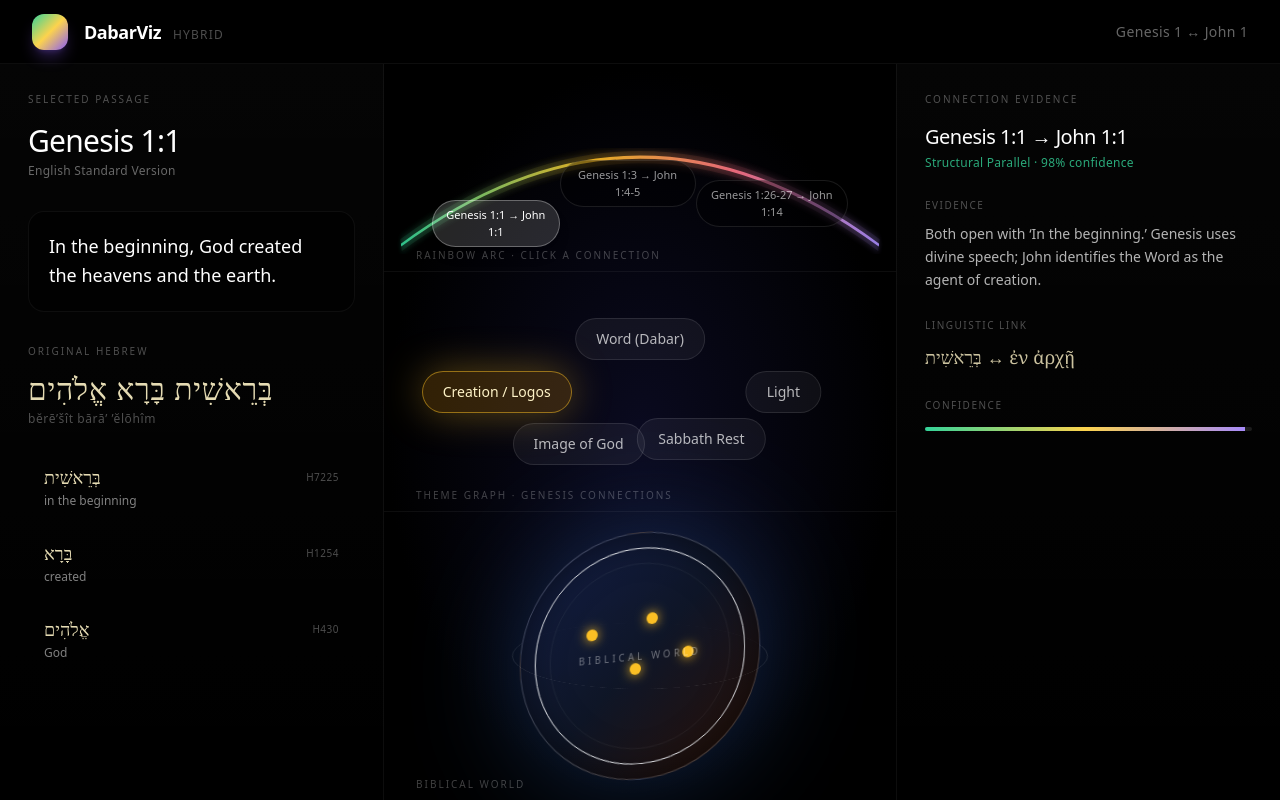
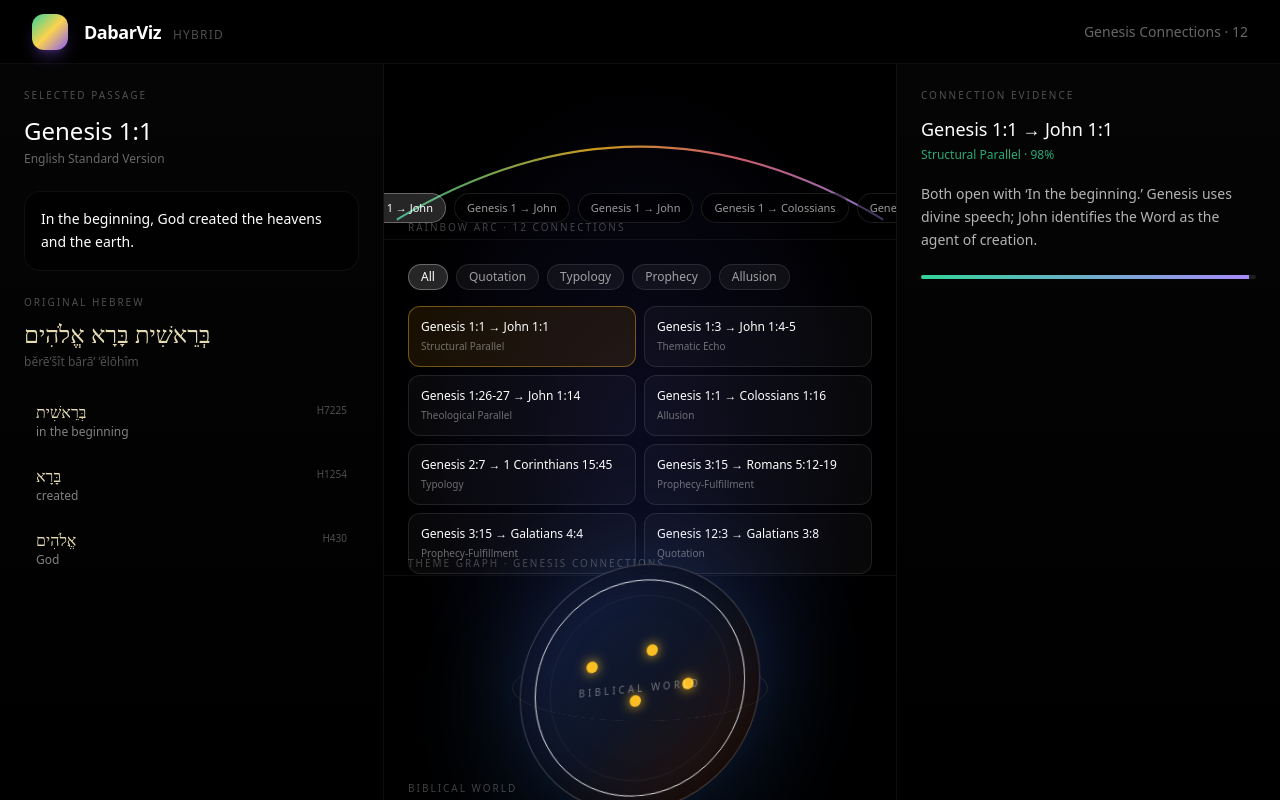
Before and after one commit to Coach-Mike/dabarviz, a Next.js app: page / in a window 1280 px wide. Built offline with nearby package versions, Linux system fonts and the light colour scheme.

Commit message:
Add full Genesis connection set and denser interactive arc + graph

```diff
--- a/app/page.tsx
+++ b/app/page.tsx
@@ -2,52 +2,30 @@
 
 import { useState } from "react";
 import dynamic from "next/dynamic";
+import connections from "@/data/genesis-connections.json";
 
 const BiblicalGlobe = dynamic(() => import("@/components/BiblicalGlobe"), { ssr: false });
 
-const arcConnections = [
-  {
-    id: "gen1-john1",
-    from: "Genesis 1:1",
-    to: "John 1:1",
-    type: "Structural Parallel",
-    strength: 0.98,
-    evidence: "Both open with ‘In the beginning.’ Genesis uses divine speech; John identifies the Word as the agent of creation.",
-    linguistic: "בְּרֵאשִׁית ↔ ἐν ἀρχῇ",
-  },
-  {
-    id: "gen1-light",
-    from: "Genesis 1:3",
-    to: "John 1:4-5",
-    type: "Thematic Echo",
-    strength: 0.92,
-    evidence: "‘Let there be light’ finds its fulfillment in the Light that shines in the darkness and is not overcome.",
-    linguistic: "אוֹר ↔ φῶς",
-  },
-  {
-    id: "gen1-image",
-    from: "Genesis 1:26-27",
-    to: "John 1:14",
-    type: "Theological Parallel",
-    strength: 0.88,
-    evidence: "Humanity made in God’s image; the Word becomes flesh and tabernacles among us.",
-    linguistic: "צֶלֶם ↔ σάρξ",
-  },
-];
+type Connection = typeof connections[number];
 
 const themes = [
-  { id: "creation", label: "Creation / Logos" },
-  { id: "word", label: "Word (Dabar)" },
-  { id: "light", label: "Light" },
-  { id: "image", label: "Image of God" },
-  { id: "rest", label: "Sabbath Rest" },
+  "Creation / Logos",
+  "Word (Dabar)",
+  "Light",
+  "Image of God",
+  "Seed / Promise",
+  "Faith / Righteousness",
+  "Sacrifice",
+  "Blessing of Nations",
 ];
 
 export default function Home() {
-  const [selectedArc, setSelectedArc] = useState(arcConnections[0]);
-  const [selectedTheme, setSelectedTheme] = useState<string | null>("creation");
+  const [selected, setSelected] = useState<Connection>(connections[0]);
   const [activeWord, setActiveWord] = useState<string | null>(null);
   const [place, setPlace] = useState<string | null>(null);
+  const [filter, setFilter] = useState<string>("All");
+
+  const filtered = filter === "All" ? connections : connections.filter(c => c.type.includes(filter) || c.from.includes(filter));
 
   return (
     <div className="min-h-screen flex flex-col bg-black text-white">
@@ -59,25 +37,24 @@ export default function Home() {
             <span className="text-xs text-white/30 ml-3 tracking-widest uppercase">Hybrid</span>
           </div>
         </div>
-        <div className="text-sm text-white/40 tracking-wide">Genesis 1 ↔ John 1</div>
+        <div className="text-sm text-white/40">Genesis Connections · {connections.length}</div>
       </header>
 
       <div className="flex-1 flex overflow-hidden">
-        {/* Left */}
-        <aside className="w-96 border-r border-white/5 p-7 overflow-y-auto bg-gradient-to-b from-white/[0.02] to-transparent">
-          <div className="text-[10px] uppercase tracking-[0.2em] text-white/30 mb-4">Selected Passage</div>
-          <h2 className="text-3xl font-light mb-1 tracking-tight">Genesis 1:1</h2>
-          <p className="text-xs text-white/40 mb-8 tracking-wide">English Standard Version</p>
+        <aside className="w-96 border-r border-white/5 p-6 overflow-y-auto bg-gradient-to-b from-white/[0.02] to-transparent">
+          <div className="text-[10px] uppercase tracking-[0.2em] text-white/30 mb-3">Selected Passage</div>
+          <h2 className="text-2xl font-light mb-1">Genesis 1:1</h2>
+          <p className="text-xs text-white/40 mb-6">English Standard Version</p>
 
-          <div className="bg-black/60 rounded-2xl p-5 mb-8 border border-white/5">
-            <div className="text-lg leading-relaxed font-light">In the beginning, God created the heavens and the earth.</div>
+          <div className="bg-black/60 rounded-2xl p-4 mb-6 border border-white/5 text-sm leading-relaxed font-light">
+            In the beginning, God created the heavens and the earth.
           </div>
 
-          <div className="text-[10px] uppercase tracking-[0.2em] text-white/30 mb-3">Original Hebrew</div>
-          <div className="text-3xl font-serif mb-1 text-amber-100/90 tracking-wide">בְּרֵאשִׁית בָּרָא אֱלֹהִים</div>
-          <div className="text-xs text-white/30 mb-6 tracking-wider">bĕrē’šît bārā’ ’ĕlōhîm</div>
+          <div className="text-[10px] uppercase tracking-[0.2em] text-white/30 mb-2">Original Hebrew</div>
+          <div className="text-2xl font-serif mb-1 text-amber-100/90">בְּרֵאשִׁית בָּרָא אֱלֹהִים</div>
+          <div className="text-xs text-white/30 mb-5">bĕrē’šît bārā’ ’ĕlōhîm</div>
 
-          <div className="space-y-1.5">
+          <div className="space-y-1">
             {[
               { he: "בְּרֵאשִׁית", en: "in the beginning", strong: "H7225" },
               { he: "בָּרָא", en: "created", strong: "H1254" },
@@ -86,26 +63,23 @@ export default function Home() {
               <button
                 key={w.he}
                 onClick={() => setActiveWord(w.he)}
-                className={`w-full text-left px-4 py-3 rounded-xl text-sm transition-all duration-300 ${
+                className={`w-full text-left px-3 py-2.5 rounded-lg text-sm transition ${
                   activeWord === w.he ? "bg-white/10 border border-white/20" : "hover:bg-white/[0.04]"
                 }`}
               >
-                <div className="flex items-center justify-between">
-                  <span className="font-serif text-lg text-amber-100/90">{w.he}</span>
-                  <span className="text-[10px] text-white/30 tracking-wider">{w.strong}</span>
+                <div className="flex justify-between">
+                  <span className="font-serif text-base text-amber-100/90">{w.he}</span>
+                  <span className="text-[10px] text-white/30">{w.strong}</span>
                 </div>
-                <div className="text-white/50 text-xs mt-0.5">{w.en}</div>
+                <div className="text-white/50 text-xs">{w.en}</div>
               </button>
             ))}
           </div>
         </aside>
 
-        {/* Center */}
         <main className="flex-1 flex flex-col relative bg-[radial-gradient(ellipse_at_center,_#0a0a1f_0%,_#000_70%)]">
-          {/* ARC */}
-          <section className="h-52 border-b border-white/5 relative overflow-hidden">
-            <div className="absolute inset-0 flex items-end">
-              <svg viewBox="0 0 1200 200" className="w-full h-full" preserveAspectRatio="none">
+          <section className="h-44 border-b border-white/5 relative">
+            <svg viewBox="0 0 1200 180" className="w-full h-full absolute inset-0" preserveAspectRatio="none">
               <defs>
                 <linearGradient id="arcGrad" x1="0%" y1="0%" x2="100%" y2="0%">
                   <stop offset="0%" stopColor="#34d399" />
@@ -113,124 +87,93 @@ export default function Home() {
                   <stop offset="70%" stopColor="#fb7185" />
                   <stop offset="100%" stopColor="#a78bfa" />
                 </linearGradient>
-                  <filter id="glow">
-                    <feGaussianBlur stdDeviation="5" result="coloredBlur" />
-                    <feMerge>
-                      <feMergeNode in="coloredBlur" />
-                      <feMergeNode in="SourceGraphic" />
-                    </feMerge>
-                  </filter>
               </defs>
-                <path d="M 40 175 Q 600 5 1160 175" fill="none" stroke="url(#arcGrad)" strokeWidth="3" opacity="0.9" filter="url(#glow)" />
-                <path d="M 40 175 Q 600 5 1160 175" fill="none" stroke="url(#arcGrad)" strokeWidth="12" opacity="0.1" />
+              <path d="M 30 160 Q 600 10 1170 160" fill="none" stroke="url(#arcGrad)" strokeWidth="2.5" opacity="0.8" />
             </svg>
-
-              {/* Clickable arc segments */}
-              <div className="absolute inset-0 flex items-end justify-between px-12 pb-6 pointer-events-none">
-                {arcConnections.map((c, i) => (
+            <div className="absolute inset-0 flex items-end justify-center pb-4 px-6 overflow-x-auto">
+              <div className="flex gap-2">
+                {connections.slice(0, 8).map((c) => (
                   <button
                     key={c.id}
-                    onClick={() => setSelectedArc(c)}
-                    className={`pointer-events-auto px-3 py-1.5 rounded-full text-[11px] font-medium transition-all ${
-                      selectedArc.id === c.id
-                        ? "bg-white/15 border border-white/30 text-white shadow-lg"
-                        : "bg-black/40 border border-white/10 text-white/60 hover:bg-white/10"
+                    onClick={() => setSelected(c)}
+                    className={`shrink-0 px-3 py-1.5 rounded-full text-[11px] font-medium transition-all ${
+                      selected.id === c.id
+                        ? "bg-white/15 border border-white/30 text-white"
+                        : "bg-black/50 border border-white/10 text-white/60 hover:bg-white/10"
                     }`}
-                    style={{ transform: `translateY(${i === 1 ? -40 : i === 2 ? -20 : 0}px)` }}
                   >
-                    {c.from} → {c.to}
+                    {c.from.split(":")[0]} → {c.to.split(" ")[0]}
                   </button>
                 ))}
               </div>
             </div>
-            <div className="absolute bottom-2 left-8 text-[10px] uppercase tracking-[0.2em] text-white/25">Rainbow Arc · Click a connection</div>
+            <div className="absolute bottom-1 left-6 text-[10px] uppercase tracking-[0.2em] text-white/25">Rainbow Arc · {connections.length} connections</div>
           </section>
 
-          {/* GRAPH */}
-          <section className="flex-1 relative border-b border-white/5">
-            <div className="absolute inset-0 flex items-center justify-center">
-              <div className="relative w-full max-w-xl h-full">
-                {themes.map((t, i) => {
-                  const positions = [
-                    { left: "22%", top: "50%" },
-                    { left: "50%", top: "28%" },
-                    { left: "78%", top: "50%" },
-                    { left: "38%", top: "72%" },
-                    { left: "62%", top: "70%" },
-                  ];
-                  const pos = positions[i];
-                  return (
+          <section className="flex-1 border-b border-white/5 relative overflow-hidden">
+            <div className="absolute inset-0 p-6 overflow-y-auto">
+              <div className="flex flex-wrap gap-2 mb-4">
+                {["All", "Quotation", "Typology", "Prophecy", "Allusion"].map((f) => (
                   <button
-                      key={t.id}
-                      onClick={() => setSelectedTheme(t.id)}
-                      style={pos}
-                      className={`absolute -translate-x-1/2 -translate-y-1/2 px-5 py-2.5 rounded-full text-sm font-medium transition-all duration-500 ${
-                        selectedTheme === t.id
-                          ? "bg-amber-500/20 border border-amber-400/50 text-amber-100 shadow-[0_0_40px_rgba(251,191,36,0.35)]"
-                          : "bg-white/[0.05] border border-white/10 text-white/70 hover:border-white/30"
+                    key={f}
+                    onClick={() => setFilter(f)}
+                    className={`px-3 py-1 rounded-full text-xs ${
+                      filter === f ? "bg-white/15 border border-white/30" : "bg-white/5 border border-white/10 text-white/60"
                     }`}
                   >
-                      {t.label}
+                    {f}
                   </button>
-                  );
-                })}
+                ))}
+              </div>
+              <div className="grid grid-cols-2 gap-2">
+                {filtered.map((c) => (
+                  <button
+                    key={c.id}
+                    onClick={() => setSelected(c)}
+                    className={`text-left p-3 rounded-xl border transition-all ${
+                      selected.id === c.id
+                        ? "bg-amber-500/10 border-amber-400/40"
+                        : "bg-white/[0.03] border-white/10 hover:border-white/20"
+                    }`}
+                  >
+                    <div className="text-xs font-medium">{c.from} → {c.to}</div>
+                    <div className="text-[10px] text-white/40 mt-1">{c.type}</div>
+                  </button>
+                ))}
               </div>
             </div>
-            <div className="absolute bottom-2 left-8 text-[10px] uppercase tracking-[0.2em] text-white/25">Theme Graph · Genesis Connections</div>
+            <div className="absolute bottom-1 left-6 text-[10px] uppercase tracking-[0.2em] text-white/25">Theme Graph · Genesis Connections</div>
           </section>
 
-          {/* GLOBE */}
-          <section className="h-72 relative">
+          <section className="h-56 relative">
             <BiblicalGlobe onSelect={setPlace} />
-            <div className="absolute bottom-2 left-8 text-[10px] uppercase tracking-[0.2em] text-white/25">
+            <div className="absolute bottom-1 left-6 text-[10px] uppercase tracking-[0.2em] text-white/25">
               Biblical World {place && `· ${place}`}
             </div>
           </section>
         </main>
 
-        {/* Right */}
-        <aside className="w-96 border-l border-white/5 p-7 overflow-y-auto bg-gradient-to-b from-white/[0.02] to-transparent">
+        <aside className="w-96 border-l border-white/5 p-6 overflow-y-auto bg-gradient-to-b from-white/[0.02] to-transparent">
           {activeWord ? (
             <>
-              <div className="text-[10px] uppercase tracking-[0.2em] text-white/30 mb-4">Word Study</div>
-              <h3 className="text-3xl font-serif mb-2 text-amber-100/90">{activeWord}</h3>
-              <p className="text-sm text-white/40 mb-6">Root family & semantic range</p>
-              <p className="text-sm text-white/60 leading-relaxed">Click an arc connection or a place on the globe to explore further.</p>
+              <div className="text-[10px] uppercase tracking-[0.2em] text-white/30 mb-3">Word Study</div>
+              <h3 className="text-2xl font-serif mb-2 text-amber-100/90">{activeWord}</h3>
+              <p className="text-sm text-white/60">Click a connection to return to evidence.</p>
             </>
           ) : place ? (
             <>
-              <div className="text-[10px] uppercase tracking-[0.2em] text-white/30 mb-4">Place</div>
-              <h3 className="text-2xl font-light mb-2">{place}</h3>
-              <p className="text-sm text-white/60 leading-relaxed">A location woven into the early Genesis narrative and the broader biblical story.</p>
+              <div className="text-[10px] uppercase tracking-[0.2em] text-white/30 mb-3">Place</div>
+              <h3 className="text-xl font-light mb-2">{place}</h3>
+              <p className="text-sm text-white/60">Linked to the early Genesis narrative.</p>
             </>
           ) : (
             <>
-              <div className="text-[10px] uppercase tracking-[0.2em] text-white/30 mb-4">Connection Evidence</div>
-              <h3 className="text-xl font-light mb-1 tracking-tight">
-                {selectedArc.from} → {selectedArc.to}
-              </h3>
-              <div className="text-xs text-emerald-400/80 mb-6 tracking-wide">
-                {selectedArc.type} · {(selectedArc.strength * 100).toFixed(0)}% confidence
-              </div>
-
-              <div className="space-y-6 text-sm">
-                <div>
-                  <div className="text-[10px] uppercase tracking-[0.15em] text-white/30 mb-2">Evidence</div>
-                  <p className="text-white/70 leading-relaxed font-light">{selectedArc.evidence}</p>
-                </div>
-                <div>
-                  <div className="text-[10px] uppercase tracking-[0.15em] text-white/30 mb-2">Linguistic Link</div>
-                  <p className="font-serif text-lg text-amber-100/80">{selectedArc.linguistic}</p>
-                </div>
-                <div>
-                  <div className="text-[10px] uppercase tracking-[0.15em] text-white/30 mb-3">Confidence</div>
+              <div className="text-[10px] uppercase tracking-[0.2em] text-white/30 mb-3">Connection Evidence</div>
+              <h3 className="text-lg font-light mb-1">{selected.from} → {selected.to}</h3>
+              <div className="text-xs text-emerald-400/80 mb-5">{selected.type} · {(selected.strength * 100).toFixed(0)}%</div>
+              <p className="text-sm text-white/70 leading-relaxed font-light mb-6">{selected.evidence}</p>
               <div className="h-1 bg-white/10 rounded-full overflow-hidden">
-                    <div
-                      className="h-full bg-gradient-to-r from-emerald-400 via-amber-300 to-violet-400"
-                      style={{ width: `${selectedArc.strength * 100}%` }}
-                    />
-                  </div>
-                </div>
+                <div className="h-full bg-gradient-to-r from-emerald-400 to-violet-400" style={{ width: `${selected.strength * 100}%` }} />
               </div>
             </>
           )}
--- /dev/null
+++ b/data/genesis-connections.json
@@ -0,0 +1,14 @@
+[
+  {"id":"gen1-1-john1-1","from":"Genesis 1:1","to":"John 1:1","type":"Structural Parallel","strength":0.98,"evidence":"Both open with ‘In the beginning.’ Genesis uses divine speech; John identifies the Word as the agent of creation."},
+  {"id":"gen1-3-john1-4","from":"Genesis 1:3","to":"John 1:4-5","type":"Thematic Echo","strength":0.94,"evidence":"‘Let there be light’ is fulfilled in the Light that shines in the darkness and is not overcome."},
+  {"id":"gen1-26-john1-14","from":"Genesis 1:26-27","to":"John 1:14","type":"Theological Parallel","strength":0.90,"evidence":"Humanity made in God’s image; the Word becomes flesh and tabernacles among us."},
+  {"id":"gen1-1-col1-16","from":"Genesis 1:1","to":"Colossians 1:16","type":"Allusion","strength":0.91,"evidence":"All things created through Christ, echoing the creative work of God in Genesis 1."},
+  {"id":"gen2-7-1cor15-45","from":"Genesis 2:7","to":"1 Corinthians 15:45","type":"Typology","strength":0.93,"evidence":"Adam as the first man; Christ as the last Adam and life-giving spirit."},
+  {"id":"gen3-15-rom5-12","from":"Genesis 3:15","to":"Romans 5:12-19","type":"Prophecy-Fulfillment","strength":0.96,"evidence":"The promised seed who crushes the serpent’s head; Christ as the second Adam."},
+  {"id":"gen3-15-gal4-4","from":"Genesis 3:15","to":"Galatians 4:4","type":"Prophecy-Fulfillment","strength":0.89,"evidence":"The seed of the woman fulfilled in the Son born of a woman."},
+  {"id":"gen12-3-gal3-8","from":"Genesis 12:3","to":"Galatians 3:8","type":"Quotation","strength":0.97,"evidence":"Paul explicitly cites the Abrahamic promise that all nations would be blessed."},
+  {"id":"gen15-6-rom4-3","from":"Genesis 15:6","to":"Romans 4:3","type":"Quotation","strength":0.99,"evidence":"Abraham believed God and it was counted to him as righteousness — foundational for justification by faith."},
+  {"id":"gen22-18-heb11-17","from":"Genesis 22:18","to":"Hebrews 11:17-19","type":"Typology","strength":0.92,"evidence":"Abraham’s offering of Isaac as a type of God offering his only Son."},
+  {"id":"gen28-12-john1-51","from":"Genesis 28:12","to":"John 1:51","type":"Allusion","strength":0.88,"evidence":"Jacob’s ladder; Jesus declares himself the connection between heaven and earth."},
+  {"id":"gen49-10-rev5-5","from":"Genesis 49:10","to":"Revelation 5:5","type":"Prophecy-Fulfillment","strength":0.95,"evidence":"The scepter shall not depart from Judah; the Lion of the tribe of Judah has conquered."}
+]
```
Lines whose indentation alone changed are shown as unchanged.
